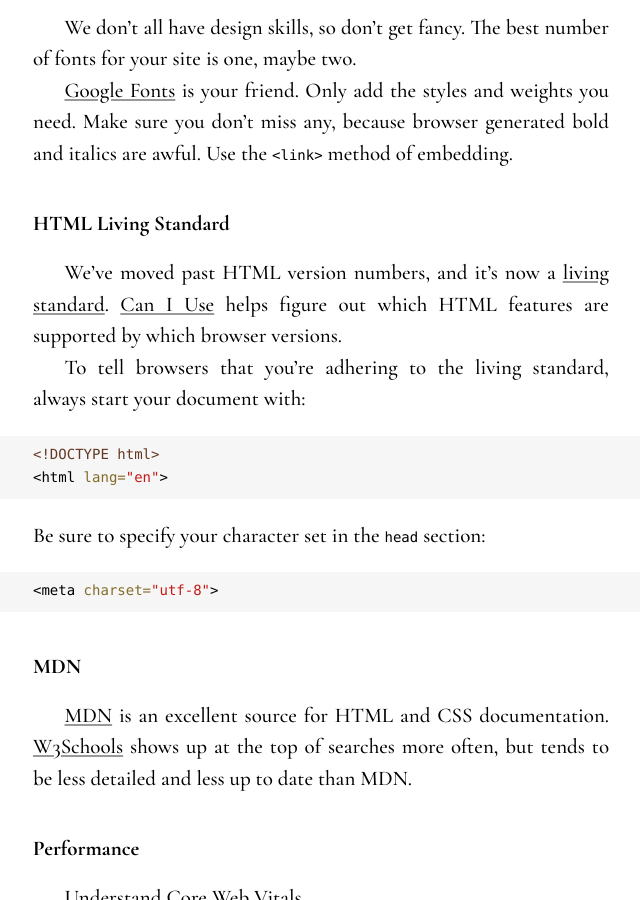
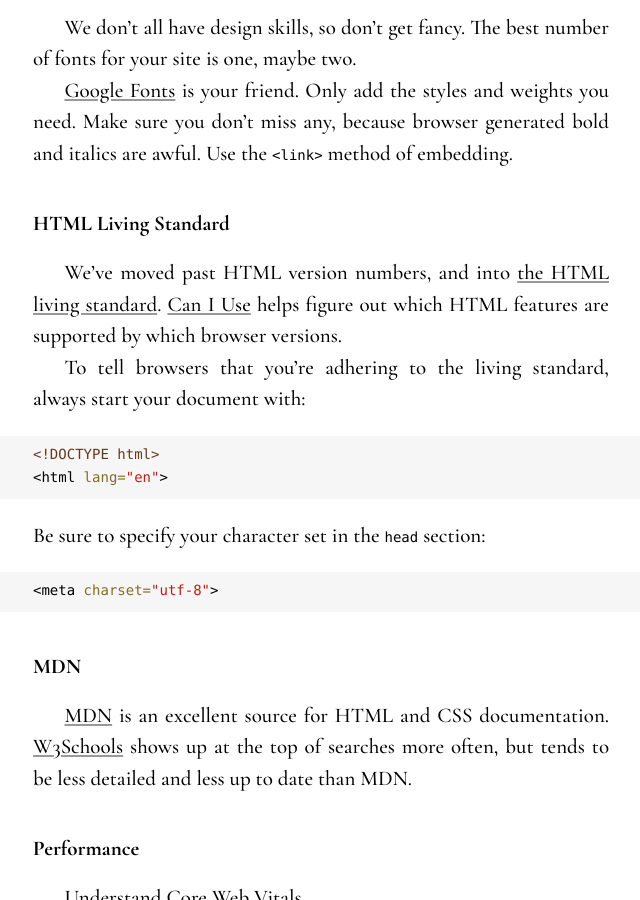
Before and after one commit to notahat/notahat.github.com, a Jekyll site: the page built from _posts/2022-07-11-writing-html.md, in a window 1280 px wide and 900 px high, scrolled down 1942 px. Shown: the whole window, without its empty margins (319-959 px from the left). Built offline with Jekyll 4.4.1, drawn with Linux system fonts in a browser that asks for light colours.

Commit message:
Improve accessiblity of the link to the HTML spec

```diff
--- a/_posts/2022-07-11-writing-html.md
+++ b/_posts/2022-07-11-writing-html.md
@@ -67,7 +67,7 @@
 
 ### HTML Living Standard
 
-We've moved past HTML version numbers, and it's now a [living standard](https://html.spec.whatwg.org/multipage/).
+We've moved past HTML version numbers, and into [the HTML living standard](https://html.spec.whatwg.org/multipage/).
 [Can I Use](https://caniuse.com) helps figure out which HTML features are supported by which browser versions.
 
 To tell browsers that you're adhering to the living standard, always start your document with:
```
